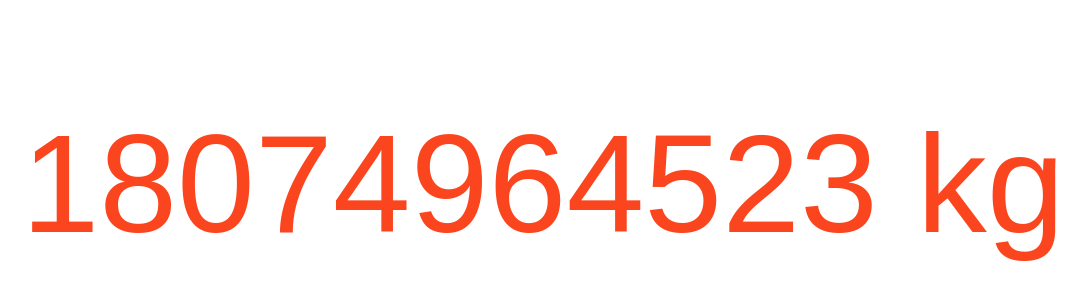
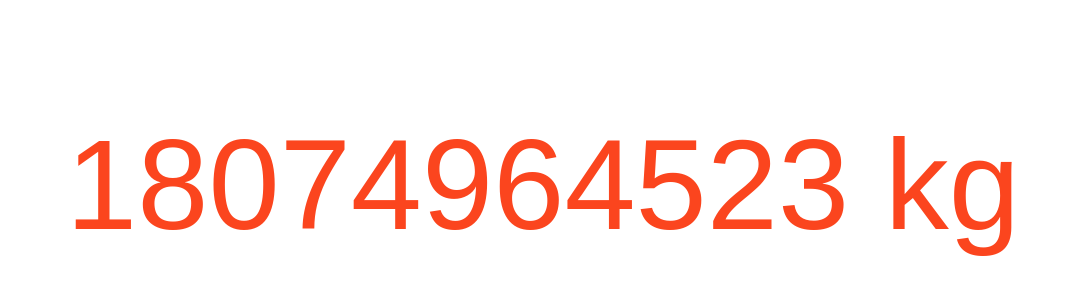
Before and after one commit to r007d/countup, a plain HTML site: page index.html in a window 1280 px wide. Shown: the part 216-516 px from the top of the page, without its empty margins (97-1184 px from the left). Drawn offline with Linux system fonts and the light colour scheme.

Commit message:
Update index.html

```diff
--- a/index.html
+++ b/index.html
@@ -15,8 +15,9 @@
             margin: 0;
         }
         #counter {
-            font-size: 140px; /* Increase font size to 72px */
+            font-size: 10vw; /* Set font size relative to viewport width */
             color: #fb451e;
+            white-space: nowrap; /* Prevent text from wrapping */
         }
     </style>
 </head>
@@ -24,6 +25,13 @@
     <div id="counter">0 kg</div>
 
     <script>
+        // Function to dynamically adjust font size based on window width
+        function adjustFontSize() {
+            const windowWidth = window.innerWidth;
+            const fontSize = windowWidth * 0.1; // Adjust this factor for desired font size relative to window width
+            document.getElementById("counter").style.fontSize = fontSize + "px";
+        }
+
         // Set the target date and time (2nd September 2022 at 18:00:00 CET)
         const targetDate = new Date("2022-09-02T18:00:00+02:00");
         let kgCounter = 0;
@@ -41,7 +49,11 @@
         setInterval(updateCounter, 1000);
 
         // Initial update
+        adjustFontSize();
         updateCounter();
+
+        // Adjust font size on window resize
+        window.addEventListener("resize", adjustFontSize);
     </script>
 </body>
 </html>
```
